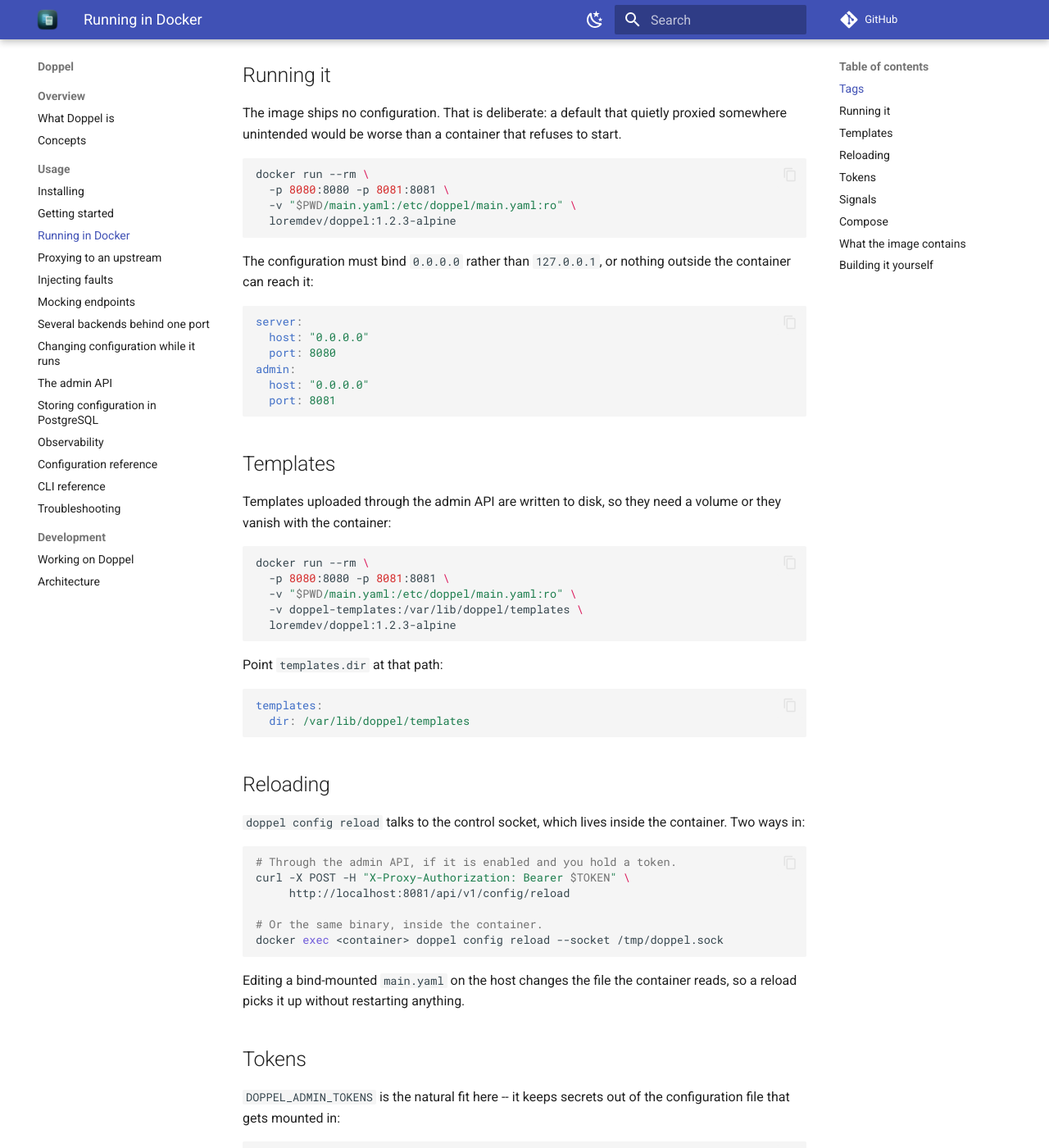
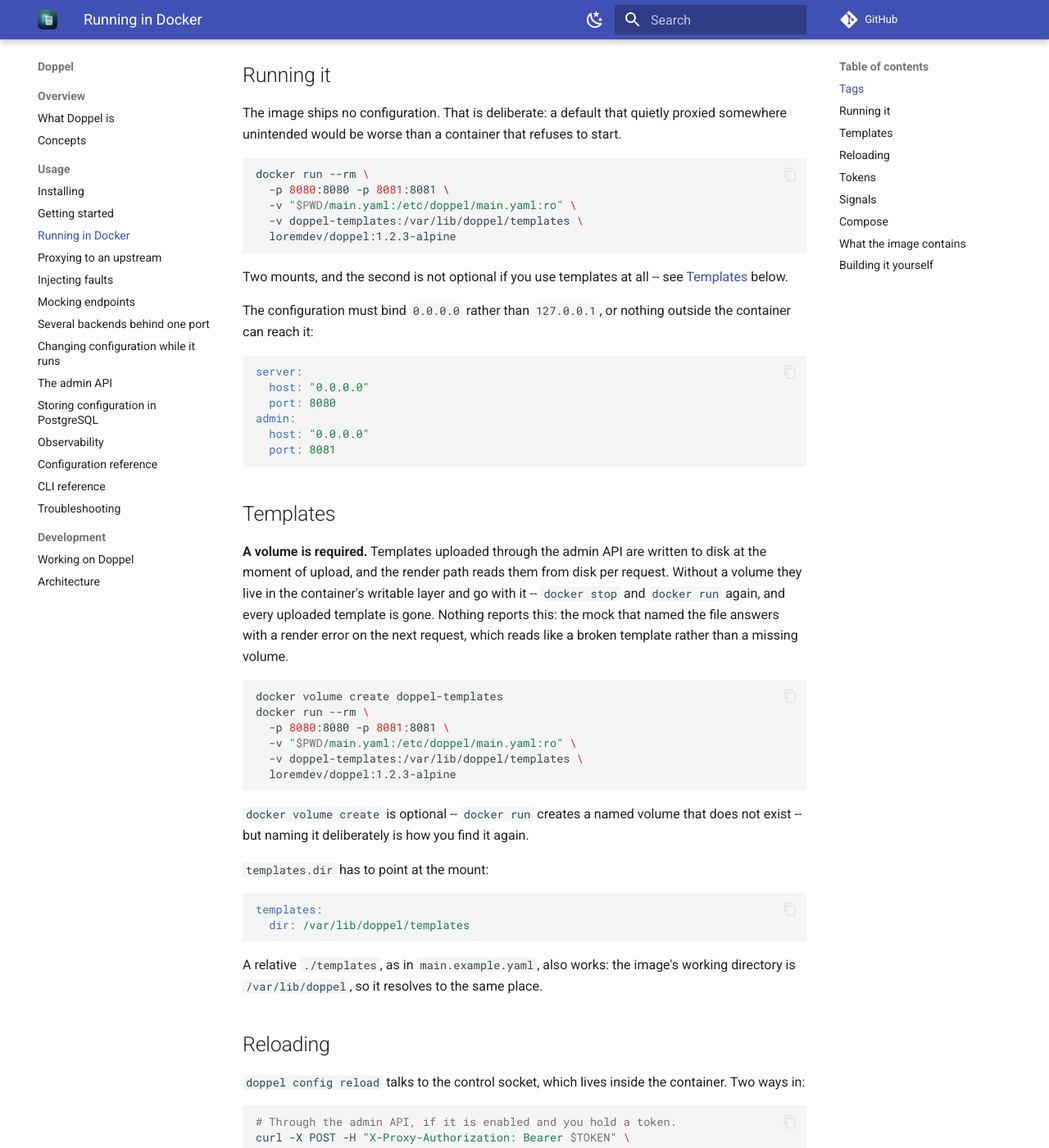
Before and after one commit to lorem-dev/doppel, an MkDocs documentation site: the page built from docs/usage/docker.md, in a window 1280 px wide and 1400 px high, scrolled down 713 px. Shown: the whole window at 82% size. Built offline with MkDocs 1.6.1 and Material for MkDocs 9.7.7, drawn with Linux system fonts in a browser that asks for light colours; comment, search, counter and statistics services are not loaded.

Commit message:
feat: add Doppel to docker-compose behind a profile
The compose file described a database and nothing else, so trying the
proxy against PostgreSQL meant running one of them by hand.

It now describes both, with Doppel behind a `doppel` profile. A service
carrying a profile is not started by a bare `docker compose up`, which is
what keeps the test workflow intact -- and it has to stay that way:
running the proxy during a test run would put a second process on the
ports and the templates directory the integration tests bind and write
themselves. A default `up` still brings up exactly `postgres`.

The service builds rather than pulls, because there is no published
image before the first release and a local build is what you want when
trying a change anyway. The binary has to be staged first, musl-linked;
the comment says how.

The templates volume is the point of this change. Every example now
carries it, including the first `docker run`, and the documentation says
plainly that it is required rather than listing it as one option among
several. Without it, uploaded templates live in the container's writable
layer and go with it -- and nothing reports that: the mock naming the
file answers with a render error on the next request, which reads like a
broken template rather than a missing volume.

One coupling is now written down where it can be seen. The image's
`WORKDIR` is `/var/lib/doppel`, which is what makes the relative
`templates.dir: ./templates` in `main.example.yaml` resolve to the
mounted volume. Moving that line would send uploaded templates somewhere
that is not a volume, silently.

Still unverified by execution: there is no Docker daemon on this
machine, so the compose file and the image are checked as YAML and by
reading, not by running.

````diff
--- a/docs/usage/docker.md
+++ b/docs/usage/docker.md
@@ -35,8 +35,12 @@
 docker run --rm \
   -p 8080:8080 -p 8081:8081 \
   -v "$PWD/main.yaml:/etc/doppel/main.yaml:ro" \
+  -v doppel-templates:/var/lib/doppel/templates \
   loremdev/doppel:1.2.3-alpine
 ```
+
+Two mounts, and the second is not optional if you use templates at all --
+see [Templates](#templates) below.
 
 The configuration must bind `0.0.0.0` rather than `127.0.0.1`, or nothing
 outside the container can reach it:
@@ -52,10 +56,16 @@
 
 ## Templates
 
-Templates uploaded through the admin API are written to disk, so they need a
-volume or they vanish with the container:
+**A volume is required.** Templates uploaded through the admin API are written
+to disk at the moment of upload, and the render path reads them from disk per
+request. Without a volume they live in the container's writable layer and go
+with it -- `docker stop` and `docker run` again, and every uploaded template is
+gone. Nothing reports this: the mock that named the file answers with a render
+error on the next request, which reads like a broken template rather than a
+missing volume.
 
 ```bash
+docker volume create doppel-templates
 docker run --rm \
   -p 8080:8080 -p 8081:8081 \
   -v "$PWD/main.yaml:/etc/doppel/main.yaml:ro" \
@@ -63,12 +73,18 @@
   loremdev/doppel:1.2.3-alpine
 ```
 
-Point `templates.dir` at that path:
+`docker volume create` is optional -- `docker run` creates a named volume that
+does not exist -- but naming it deliberately is how you find it again.
+
+`templates.dir` has to point at the mount:
 
 ```yaml
 templates:
   dir: /var/lib/doppel/templates
 ```
+
+A relative `./templates`, as in `main.example.yaml`, also works: the image's
+working directory is `/var/lib/doppel`, so it resolves to the same place.
 
 ## Reloading
 
````
Also changed, not shown: .agents/skills/run-tests-and-linters/SKILL.md (+1 -1 lines), docker-compose.yml (+57 -2 lines), docs/development/index.md (+11 -0 lines), 1 other file.
